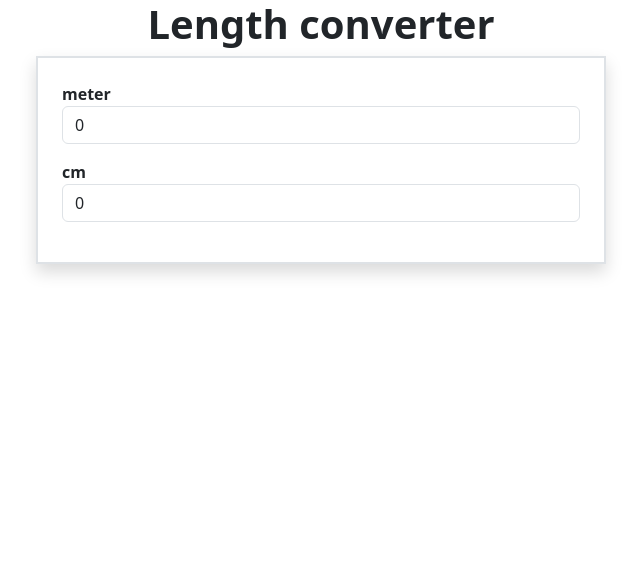
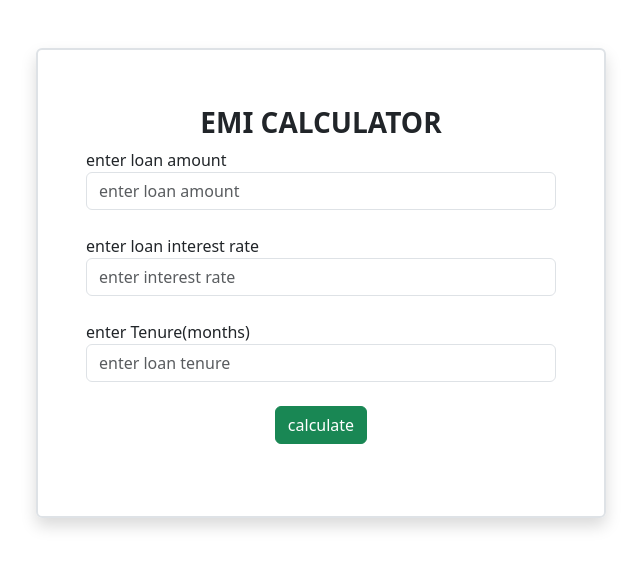
Before and after one commit to vishnuvijayan123abc/Angular, an Angular app: page / in a window 1280 px wide. Shown: the top 568 px of the page, without its empty margins (319-960 px from the left). Built offline with nearby package versions, Linux system fonts and the light colour scheme.

Commit message:
angular form validation

```diff
--- a/src/app/app.component.html
+++ b/src/app/app.component.html
@@ -4,4 +4,8 @@
 <!-- <app-bmi>  </app-bmi> -->
 
 <!-- <app-converter>  </app-converter> -->
-<app-metertocm> </app-metertocm>
+<!-- <app-metertocm> </app-metertocm> -->
+<!-- <app-register> </app-register> -->
+<!-- <app-login>   </app-login>
+         -->
+<app-emi> </app-emi>
--- /dev/null
+++ b/src/app/emi/emi.component.html
@@ -0,0 +1,31 @@
+<div class="container">
+
+    <div class="row mt-5">
+        <div class="col-3"></div>
+        <div class="col-6 p-5 border border-2 shadow rounded">
+            <h3 class="text-center fw-bolder my-2">EMI CALCULATOR</h3>
+            <form action="" [formGroup]="emiform">
+                <div class="mb-4">
+                    <label for="">enter loan amount</label>
+                    <input type="text" placeholder="enter loan amount" class="form-control" formControlName="amount">
+                    <span class="form-text text-danger" *ngIf="amount?.touched&&amount?.invalid">Enter amount </span>
+                </div>
+                <div class="mb-4">
+                    <label for="">enter loan interest rate</label>
+                    <input type="text" placeholder="enter interest rate" class="form-control" formControlName="interest">
+                    <span class="form-text text-danger" *ngIf="interest?.touched&&interest?.invalid">Enter amount </span>
+                </div>
+                <div class="mb-4">
+                    <label for="">enter Tenure(months)</label>
+                    <input type="text" placeholder="enter loan tenure" class="form-control" formControlName="tenure">
+                    <span class="form-text text-danger" *ngIf="tenure?.touched&&tenure?.invalid">Enter amount </span>
+                </div>
+                <div class="mb-4 d-flex justify-content-center">
+                    <button type="submit" class="btn btn-success">calculate</button>
+
+                </div>
+            </form>
+        </div>
+        <div class="col-3"></div>
+    </div>
+</div>
--- /dev/null
+++ b/src/app/emi/emi.component.ts
@@ -0,0 +1,28 @@
+import { Component } from '@angular/core';
+import { FormGroup,FormControl,Validators } from '@angular/forms';
+
+@Component({
+  selector: 'app-emi',
+  templateUrl: './emi.component.html',
+  styleUrls: ['./emi.component.css']
+})
+export class EmiComponent {
+  emiform=new FormGroup(
+    {
+      amount:new FormControl("",Validators.required),
+      interest:new FormControl("",Validators.required),
+      tenure:new FormControl("",Validators.required)
+    }
+  )
+  get amount(){
+    return this.emiform.get('amount')
+  }
+  get interest(){
+    return this.emiform.get('interest')
+  }
+  get tenure(){
+    return this.emiform.get('tenure')
+  }
+
+
+}
--- /dev/null
+++ b/src/app/login/login.component.html
@@ -0,0 +1,25 @@
+<div class="container">
+    <div class="row">
+        <div class="col-3"></div>
+        <div class="col-6 p-5 border border-2 shadow">
+            <h2 class="fw-bolder my-2">Login</h2>
+            <form action="" [formGroup]="loginform"  (ngSubmit)="login()">
+                <div class="mb-3">
+                    <label for="">Username</label>
+                    <input type="text" placeholder="enter username" class="form-control" formControlName="username" >
+                    <span class="form-text text-danger" *ngIf="loginform.get('username')?.touched&&loginform.get('username')?.invalid" >enter a valid username </span>
+                </div>
+
+                <div class="mb-3">
+                    <label for="">password</label>
+                    <input type="password" placeholder="" class="form-control" formControlName="password" >
+                    <span class="form-text text-danger" *ngIf="loginform.get('password')?.touched&&loginform.get('password')?.invalid" >enter a valid password</span>
+                </div>
+                <div class="mb-3">
+                    <button type="submit"  [disabled]="loginform.invalid">login</button>
+                </div>
+            </form>
+        </div>
+        <div class="col-3"></div>
+    </div>
+</div>
--- /dev/null
+++ b/src/app/login/login.component.ts
@@ -0,0 +1,21 @@
+import { Component } from '@angular/core';
+import{FormControl,FormGroup, Validators}from "@angular/forms"
+
+@Component({
+  selector: 'app-login',
+  templateUrl: './login.component.html',
+  styleUrls: ['./login.component.css']
+})
+export class LoginComponent {
+  loginform= new FormGroup(
+    {
+      username:new FormControl("",Validators.required),
+      password:new FormControl("",Validators.required)
+    }
+  )
+  login(){
+    console.log(this.loginform.value);
+
+  }
+
+}
--- a/src/app/metertocm/metertocm.component.html
+++ b/src/app/metertocm/metertocm.component.html
@@ -5,7 +5,7 @@
         <div class="col-6 border border-2 shadow p-4">
             <div class="mb-3">
                 <label for="" class="fw-bold"> meter</label>
-                <input type="text" class="form-control" placeholder="enter  meter"(input)="converttocm()"  [(ngModel)]="meter" >
+                <input type="text" class="form-control" placeholder="enter  meter"(input)="converttocm()"   >
             </div>
 
             <div class="mb-3">
@@ -14,7 +14,7 @@
             </div>
             <div class="mb-3">
                 <label for="" class="fw-bold">cm</label>
-                <input type="text" class="form-control" placeholder="enter  cm" (input)="converttometer()"  [(ngModel)]="cm"  >
+                <input type="text" class="form-control" placeholder="enter  cm" (input)="converttometer()"   >
             </div>
 
         </div>
--- /dev/null
+++ b/src/app/register/register.component.html
@@ -0,0 +1,29 @@
+<div class="container">
+    <div class="row">
+        <div class="col-3"></div>
+        <div class="col-6 p-5 border border-2 shadow">
+            <h2 class="fw-bolder my-2">Register</h2>
+            <form action="" [formGroup]="regform"  (ngSubmit)="signup()">
+                <div class="mb-3">
+                    <label for="">Username</label>
+                    <input type="text" placeholder="enter username" class="form-control" formControlName="username" >
+                    <span class="form-text text-danger" *ngIf="username?.touched&&username?.invalid">Enter a valid username</span>
+                </div>
+                <div class="mb-3">
+                    <label for="">Email</label>
+                    <input type="email" placeholder="enter email" class="form-control" formControlName="email">
+                    <span class="form-text text-danger" *ngIf="email?.touched&&email?.invalid">Enter a valid email</span>
+                </div>
+                <div class="mb-3">
+                    <label for="">password</label>
+                    <input type="password" placeholder="" class="form-control" formControlName="password" >
+                    <span class="form-text text-danger" *ngIf="regform.get('password')?.touched&&regform.get('password')?.invalid">Enter a valid password</span>
+                </div>
+                <div class="mb-3">
+                    <button type="submit"  [disabled]="regform.invalid" >register</button>
+                </div>
+            </form>
+        </div>
+        <div class="col-3"></div>
+    </div>
+</div>
--- /dev/null
+++ b/src/app/register/register.component.ts
@@ -0,0 +1,32 @@
+import { Component } from '@angular/core';
+import{FormControl,FormGroup, Validators}from "@angular/forms"
+
+@Component({
+  selector: 'app-register',
+  templateUrl: './register.component.html',
+  styleUrls: ['./register.component.css']
+})
+export class RegisterComponent {
+
+  regform=new FormGroup(
+    {
+      username:new FormControl("",Validators.required),
+      email:new FormControl("",Validators.required),
+      password:new FormControl("",Validators.required)
+    }
+  )
+  get username(){
+    return this.regform.get('username')
+  }
+  get email(){
+    return this.regform.get('email')
+  }
+  get password(){
+    return this.regform.get('password')
+  }
+  signup(){
+    console.log(this.regform.value);
+
+  }
+
+}
```
Also changed, not shown: src/app/app.module.ts (+7 -1 lines), src/app/emi/emi.component.css (added), src/app/login/login.component.css (added), src/app/register/register.component.css (added), 2 other files (tests, documents, lock files or other folders).
